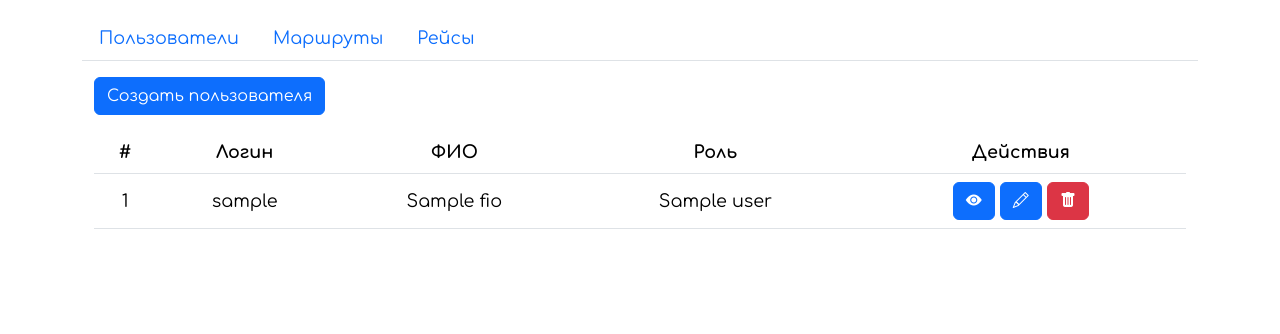
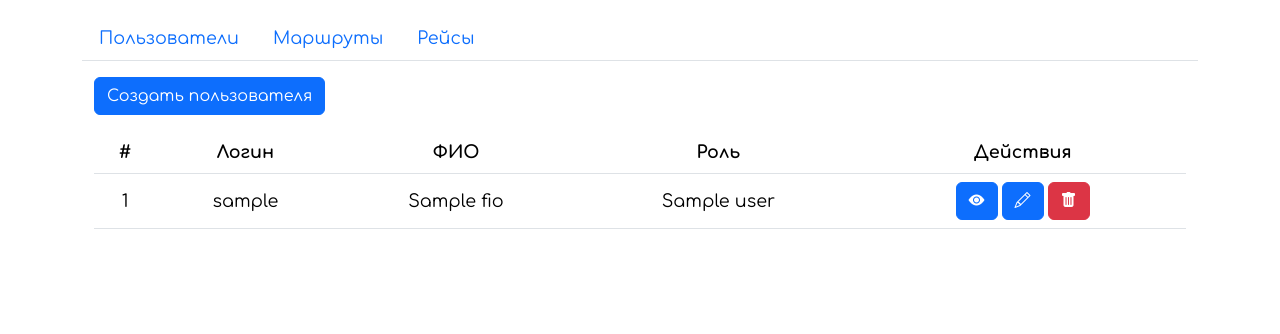
Before and after one commit to AlexOS12/obukhov-221-3210-web-dev-kp, a Flask app: template app/templates/admin_users.html in a window 1280 px wide. Shown: the part 58-392 px from the top of the page. Run offline with Flask 3, Linux system fonts and the light colour scheme; the template is opened without the code that fills it: most values are stand-ins (such as "Sample title", 1, 10 or a date in 2020).

Commit message:
небольшие декоративные правки

```diff
--- a/app/templates/admin_routes.html
+++ b/app/templates/admin_routes.html
@@ -20,16 +20,18 @@
             <td>{{ route.arr_city_name }}</td>
             <td>{{ route.arr_station_name }}</td>
             <td>
+                <div class="d-flex justify-content-center">
                     <a class="btn btn-primary" href="{{ url_for('admin.view_route', route_id=route.route_id) }}">
                         <i class="bi bi-eye-fill"></i>
                     </a>
-                <a class="btn btn-primary" href="{{ url_for('admin.edit_route', route_id=route.route_id) }}">
+                    <a class="mx-1 btn btn-primary" href="{{ url_for('admin.edit_route', route_id=route.route_id) }}">
                         <i class="bi bi-pencil"></i>
                     </a>
                     <button type="button" class="btn btn-danger" data-bs-toggle="modal" data-bs-target="#delete-modal"
                         data-delete-url="{{ url_for('admin.delete_route', route_id=route.route_id) }}">
                         <i class="bi bi-trash-fill"></i>
                     </button>
+                </div>
             </td>
         </tr>
         {% endfor %}
--- a/app/templates/admin_trips.html
+++ b/app/templates/admin_trips.html
@@ -32,7 +32,7 @@
             <td>{{ trip.price_per_person }}&#8381;</td>
             <td>{{ trip.available_places }}</td>
             <td>
-                <div class="d-flex justify-content-evenly">
+                <div class="d-flex justify-content-center">
                     <a class="btn btn-primary" href="{{ url_for('admin.view_trip', trip_id=trip.trip_id) }}">
                         <i class="bi bi-eye-fill"></i>
                     </a>
--- a/app/templates/admin_users.html
+++ b/app/templates/admin_users.html
@@ -18,16 +18,18 @@
             <td>{{ user.fio }}</td>
             <td>{{ user.role_name }}</td>
             <td>
+                <div class="d-flex justify-content-center">
                     <a class="btn btn-primary" href="{{ url_for('admin.view_user', user_id=user.id) }}">
                         <i class="bi bi-eye-fill"></i>
                     </a>
-                <a class="btn btn-primary" href="{{ url_for('admin.edit_user', user_id=user.id) }}">
+                    <a class="mx-1 btn btn-primary" href="{{ url_for('admin.edit_user', user_id=user.id) }}">
                         <i class="bi bi-pencil"></i>
                     </a>
                     <button type="button" class="btn btn-danger" data-bs-toggle="modal" data-bs-target="#delete-modal"
                         data-delete-url="{{ url_for('admin.delete_user', user_id=user.id) }}">
                         <i class="bi bi-trash-fill"></i>
                     </button>
+                </div>
             </td>
         </tr>
         {% endfor %}
```
Lines whose indentation alone changed are shown as unchanged.
